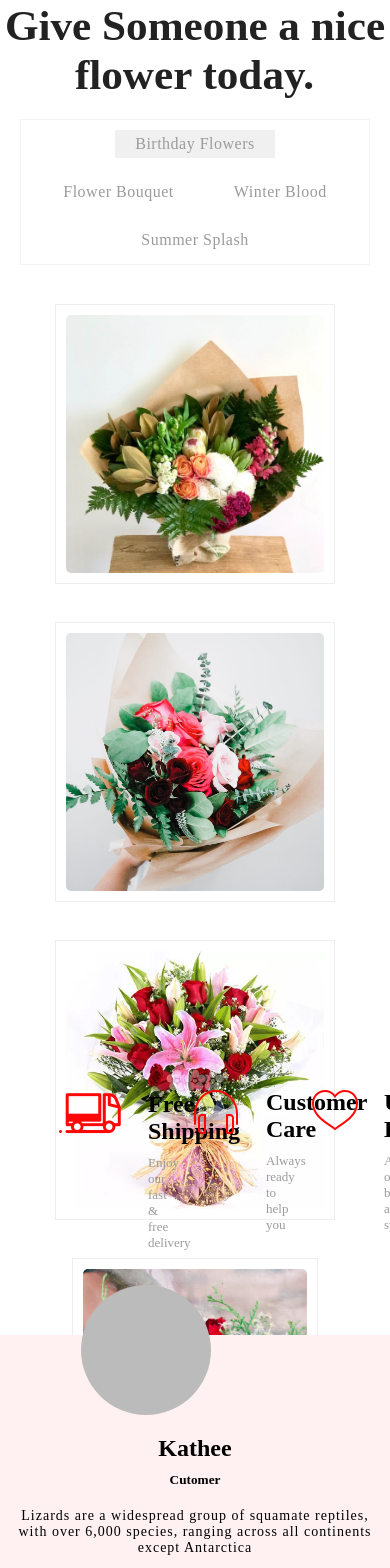
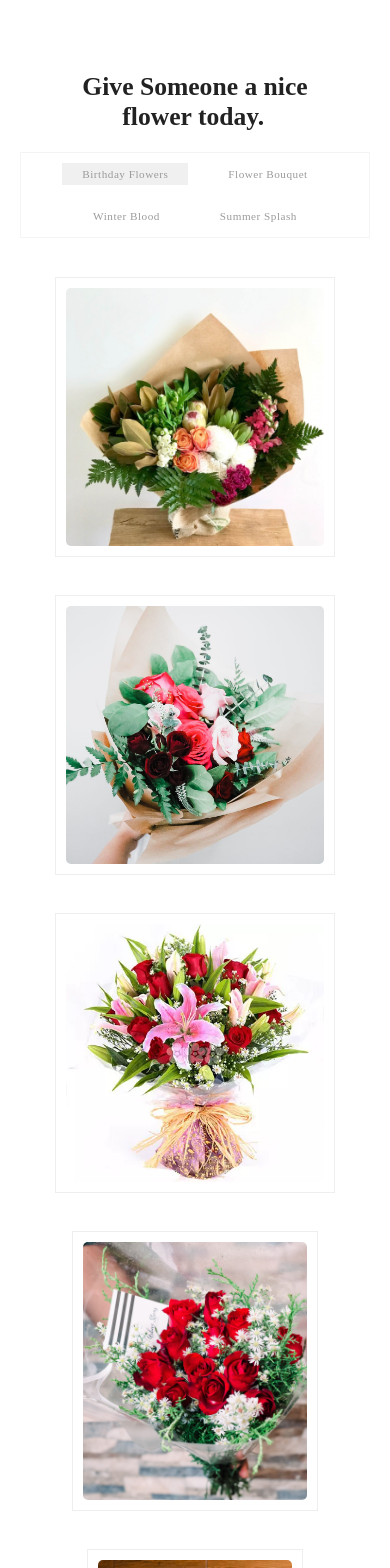
Before and after one commit to MihiThilina/Floda-Flower-Shop, a React (Create React App) app: page / in a window 390 px wide. Shown: the part 1500-3068 px from the top of the page. Built offline with nearby package versions, Linux system fonts and the light colour scheme.

Commit message:
responsive updated

```diff
--- a/src/pages/main/style.css
+++ b/src/pages/main/style.css
@@ -491,38 +491,26 @@ ul {
 
     .third-Section {
         position: absolute;
-        top: 169.6%;
+        top: 178%;
         /* border: 1px solid red; */
         width: 100%;
         /* height: 100v; */
     }
 
     #Flowers-Section {
-        display: flex;
-        justify-content: center;
-        align-items: center;
-        flex-direction: column;
+
         margin: 50px 0px;
     }
 
-    .Flower-heading {
-        margin-top: 20px;
-        display: flex;
-        flex-direction: column;
-    }
+
 
     .Flower-heading h3 {
-        font-size: 2.7rem;
-        font-weight: 600;
-        color: #222;
+        font-size: 1.6rem;
     }
 
     .secondTopic {
-        font-size: 2.7rem;
-        font-weight: 600;
-        color: #222;
-        position: relative;
-        left: 70px;
+        font-size: 1.6rem;
+        left: 40px;
     }
 
 
@@ -534,23 +522,15 @@ ul {
         border: 1px solid rgba(237, 237, 237, 0.6);
         flex-wrap: wrap;
         margin: 20px;
+
     }
 
     .flower-filter li {
         margin: 10px;
         padding: 5px 20px;
-        color: #9b9b9b;
-        font-size: 1rem;
-        letter-spacing: 0.5px;
-        font-weight: 400;
-        cursor: pointer;
-        user-select: none;
+        font-size: 0.7rem;
     }
 
-    .flower-filter-active {
-        background-color: #f0f0f0;
-        color: #272727;
-    }
 
     /* ----------------------------- */
 
@@ -559,7 +539,7 @@ ul {
         justify-content: center;
         align-items: center;
         flex-wrap: wrap;
-        max-width: 1300px;
+        max-width: 100%;
         margin: auto;
     }
 
@@ -581,15 +561,13 @@ ul {
 
 
     .service-section {
+        position: absolute;
+        top: 533.9%;
 
-        position: absolute;
-        top: 293.9%;
-        width: 100%;
-        height: 30vh;
     }
 
     .services {
-
+        border: 1px solid red;
         width: 100%;
         height: 57%;
         position: absolute;
@@ -664,7 +642,7 @@ ul {
 
     .Contact-Us-Section{
         position: absolute;
-        top: 324%;
+        top: 824%;
         width: 100%;
         height: 40vh;
 
```
